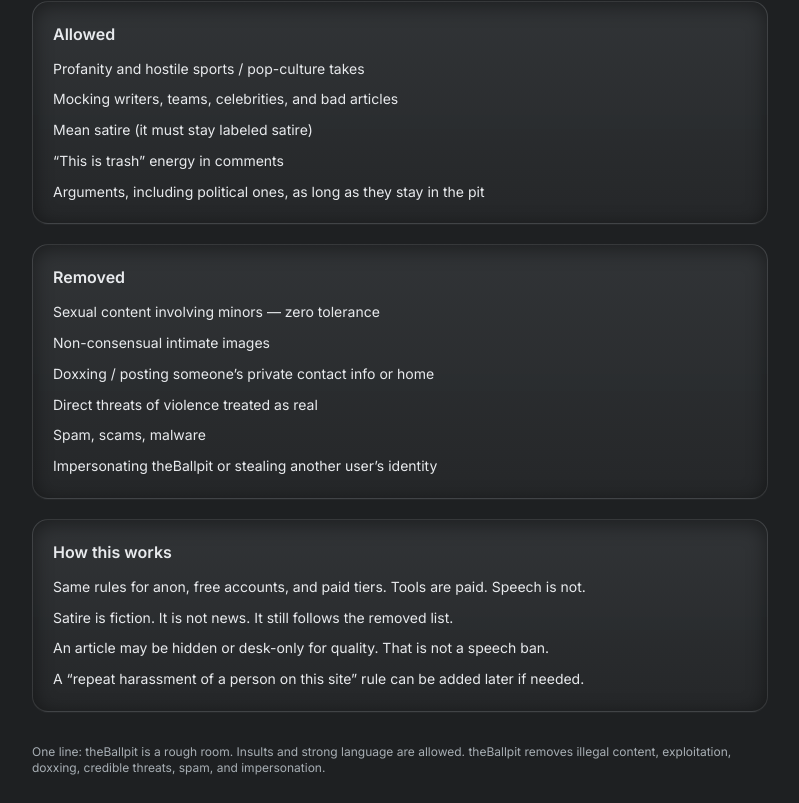
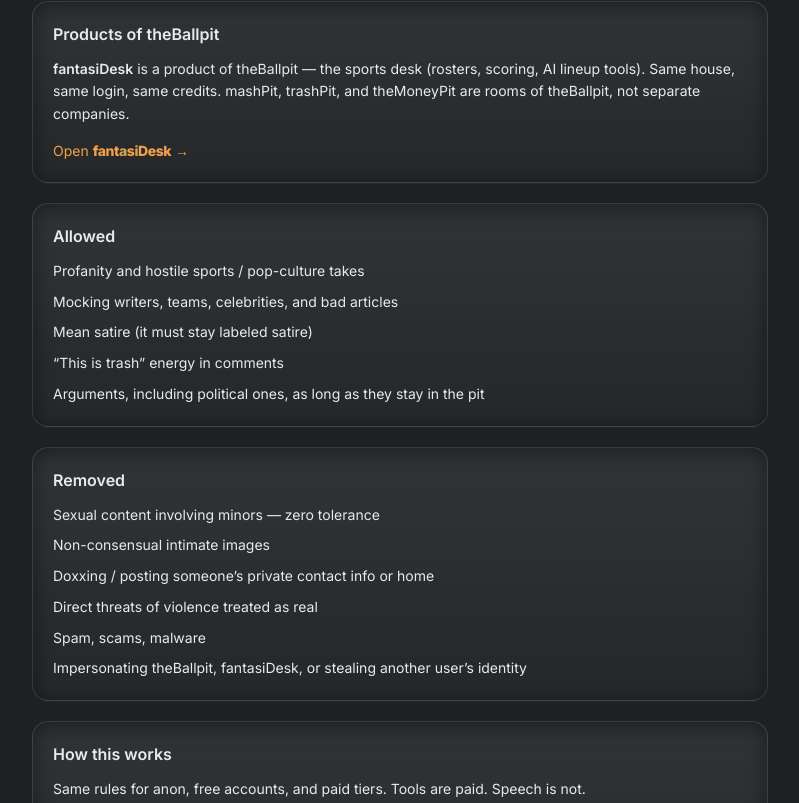
Before and after one commit to sheado44/-4, a Next.js app: page /rules in a window 1280 px wide. Shown: the part 257-1060 px from the top of the page, without its empty margins (240-1039 px from the left). Built offline with nearby package versions, Linux system fonts and the light colour scheme.

Commit message:
Enhance RulesPage with product information and link
Added a section for 'Products of theBallpit' and included a link to FantasiDesk.

```diff
--- a/src/app/rules/page.tsx
+++ b/src/app/rules/page.tsx
@@ -1,6 +1,7 @@
 "use client";
 
 import Link from "next/link";
+import FantasiDeskMark from "@/components/FantasiDeskMark";
 
 export default function RulesPage() {
   return (
@@ -14,6 +15,19 @@ export default function RulesPage() {
         theBallpit is not an HR department. A short list still gets removed so
         the pit does not become a crime scene.
       </p>
+
+      <section className="pit-panel p-5 mb-5">
+        <h2 className="font-semibold mb-3">Products of theBallpit</h2>
+        <p className="text-sm leading-relaxed mb-3" style={{ color: "var(--pit-text)" }}>
+          <span className="font-semibold">fantasiDesk</span> is a product of theBallpit —
+          the sports desk (rosters, scoring, AI lineup tools). Same house, same login,
+          same credits. mashPit, trashPit, and theMoneyPit are rooms of theBallpit, not
+          separate companies.
+        </p>
+        <Link href="/fantasy" className="text-sm text-highlight-pit">
+          Open <FantasiDeskMark size="nav" /> →
+        </Link>
+      </section>
 
       <section className="pit-panel p-5 mb-5">
         <h2 className="font-semibold mb-3">Allowed</h2>
@@ -34,7 +48,7 @@ export default function RulesPage() {
           <li>Doxxing / posting someone’s private contact info or home</li>
           <li>Direct threats of violence treated as real</li>
           <li>Spam, scams, malware</li>
-          <li>Impersonating theBallpit or stealing another user’s identity</li>
+          <li>Impersonating theBallpit, fantasiDesk, or stealing another user’s identity</li>
         </ul>
       </section>
 
@@ -51,8 +65,8 @@ export default function RulesPage() {
             speech ban.
           </li>
           <li>
-            A “repeat harassment of a person on this site” rule can be added later
-            if needed.
+            fantasiDesk scoring, credits, and AI taps follow theMoneyPit. A used
+            credit is gone even if the result is weak.
           </li>
         </ul>
       </section>
@@ -60,7 +74,8 @@ export default function RulesPage() {
       <p className="text-xs text-muted-pit mb-6">
         One line: theBallpit is a rough room. Insults and strong language are
         allowed. theBallpit removes illegal content, exploitation, doxxing,
-        credible threats, spam, and impersonation.
+        credible threats, spam, and impersonation. fantasiDesk is a product of
+        theBallpit.
       </p>
 
       <Link href="/" className="text-sm text-highlight-pit">
```
